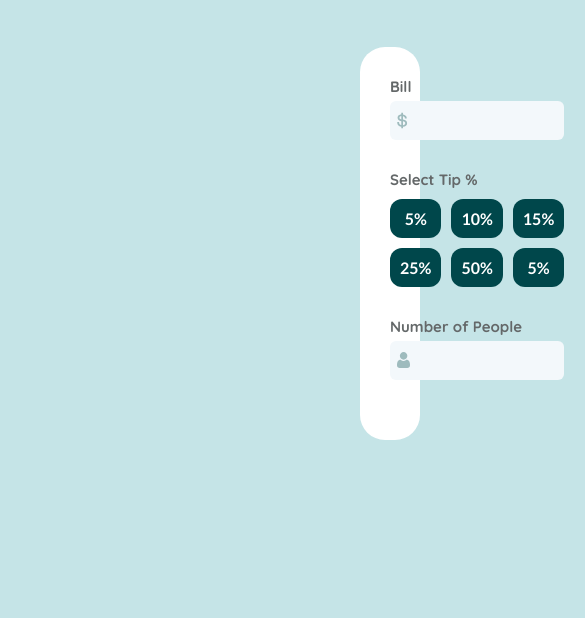
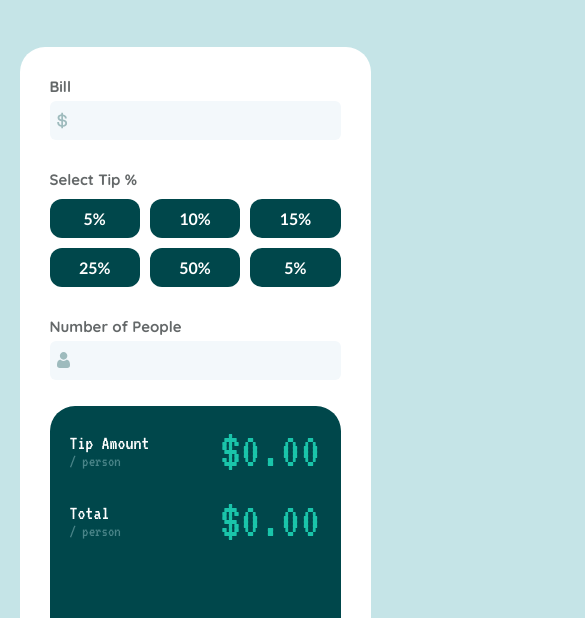
Before and after one commit to AndriiSalohub/tip-calculator, a plain HTML site: page index.html in a window 390 px wide. Shown: the part 226-844 px from the top of the page, 585 px wide, since content can reach past the window. Drawn offline with Linux system fonts and the light colour scheme.

Commit message:
made all elements adaptive

```diff
--- a/css/style.scss
+++ b/css/style.scss
@@ -127,3 +127,40 @@ span {
     font-size: 16px;
     color: #498488;
 }
+
+@media (max-width: 1270px) {
+    .wrapper {
+        grid-template-columns: 1fr;
+        grid-template-rows: repeat(2, 1fr);
+        margin: 50px 300px;
+    }
+
+    .amount {
+        margin-top: 10px;
+        margin-left: 0;
+    }
+}
+
+@media (max-width: 1000px) {
+    .wrapper {
+        margin: 50px 230px;
+    }
+}
+
+@media (max-width: 770px) {
+    .wrapper {
+        margin: 50px 20vw;
+    }
+}
+
+@media (max-width: 600px) {
+    .wrapper {
+        margin: 50px 10vw;
+    }
+}
+
+@media (max-width: 400px) {
+    .wrapper {
+        margin: 50px 5vw;
+    }
+}
```
Also changed, not shown: css/style.css, 1 other file.
